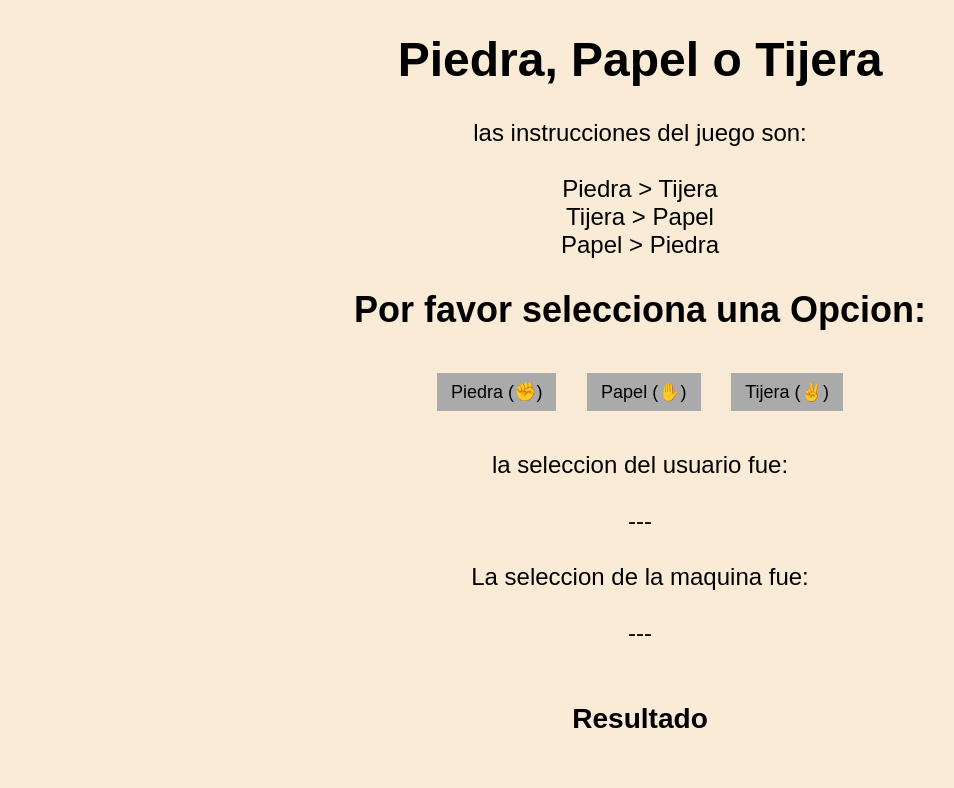
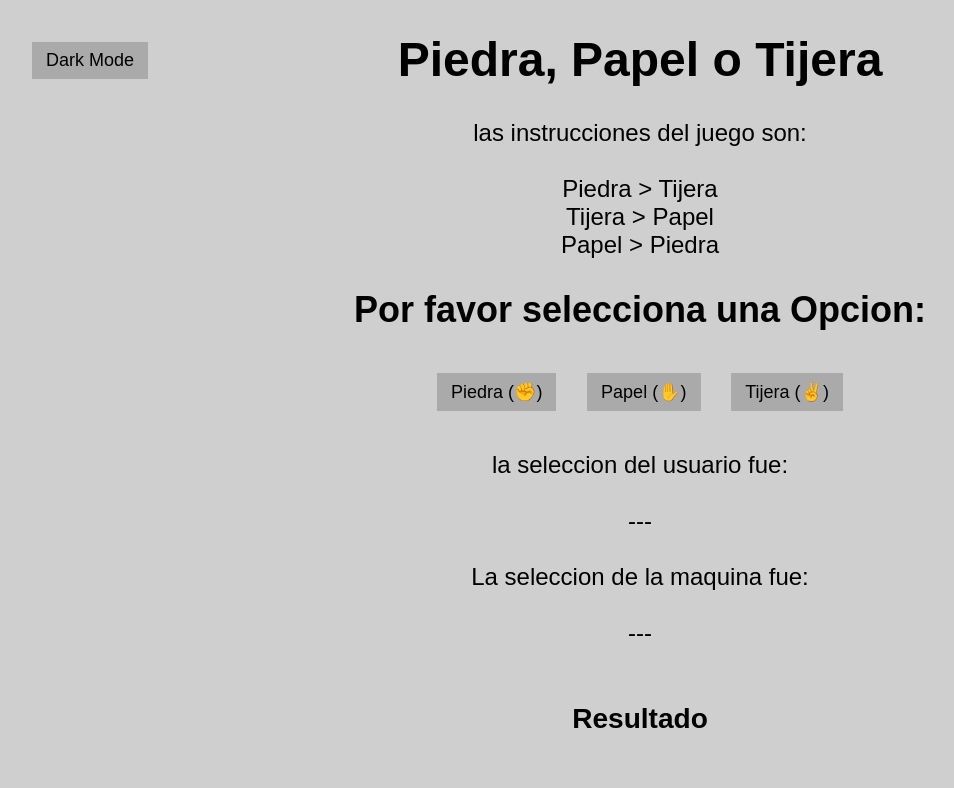
Before and after one commit to JaredTc/PPT, a plain HTML site: page index.html in a window 1280 px wide. Shown: the top 788 px of the page, without its empty margins (0-954 px from the left). Drawn offline with Linux system fonts and the light colour scheme; a web font is replaced by a local one.

Commit message:
Prueba del modo Oscuro

```diff
--- a/index.html
+++ b/index.html
@@ -6,6 +6,7 @@
         <link href="https://fonts.googleapis.com/css2?family=ABeeZee:ital@1&display=swap" rel="stylesheet">
         <link rel="stylesheet" href="./style.css">
            <title>✊✋✌</title>
+
 
     </head>
     <body>
@@ -58,5 +59,13 @@
 
 
         <script src="./main.js"></script>
+       <label for="dark-mode" class="dark-mode-button" >
+
+        <button id="dark-mode" type="checkbox"
+         onclick="document.documentElement.classList.toggle('dark-mode')" >
+         Dark Mode
+        </button>
+
+            </label>
     </body>
 </html>
--- a/main.js
+++ b/main.js
@@ -23,10 +23,14 @@ butTijera.addEventListener("click", function () {
     startGame(butTijera.value);
 });
 
+
 function startGame(value) {
    let userSelection = value;
    let cpuSelection = getCpuResponse();
    let respuesta = checkwinner(userSelection,cpuSelection);
+
+
+
 
         if(respuesta == "GANASTE"){
         puntajeUsuario++;
--- a/style.css
+++ b/style.css
@@ -3,7 +3,7 @@ body{
  margin: 0;
  font-size: x-large;
  font-family: 'ABeeZee', sans-serif;
- background-color: antiquewhite;
+ background-color: rgb(207, 207, 207);
 }
 button{
     background-color: #aaaaaa;
@@ -18,3 +18,19 @@ button:hover{
     cursor: pointer;
     background-color: #868585;
 }
+
+
+.dark-mode-button{
+    position:  absolute;
+    top: 20px;
+    left: 10px;
+    padding: 10px;
+
+}
+
+html.dark-mode{
+    filter: invert(100%);
+}
+html.dark-mode button{
+    filter: invert(100%);
+}
```
